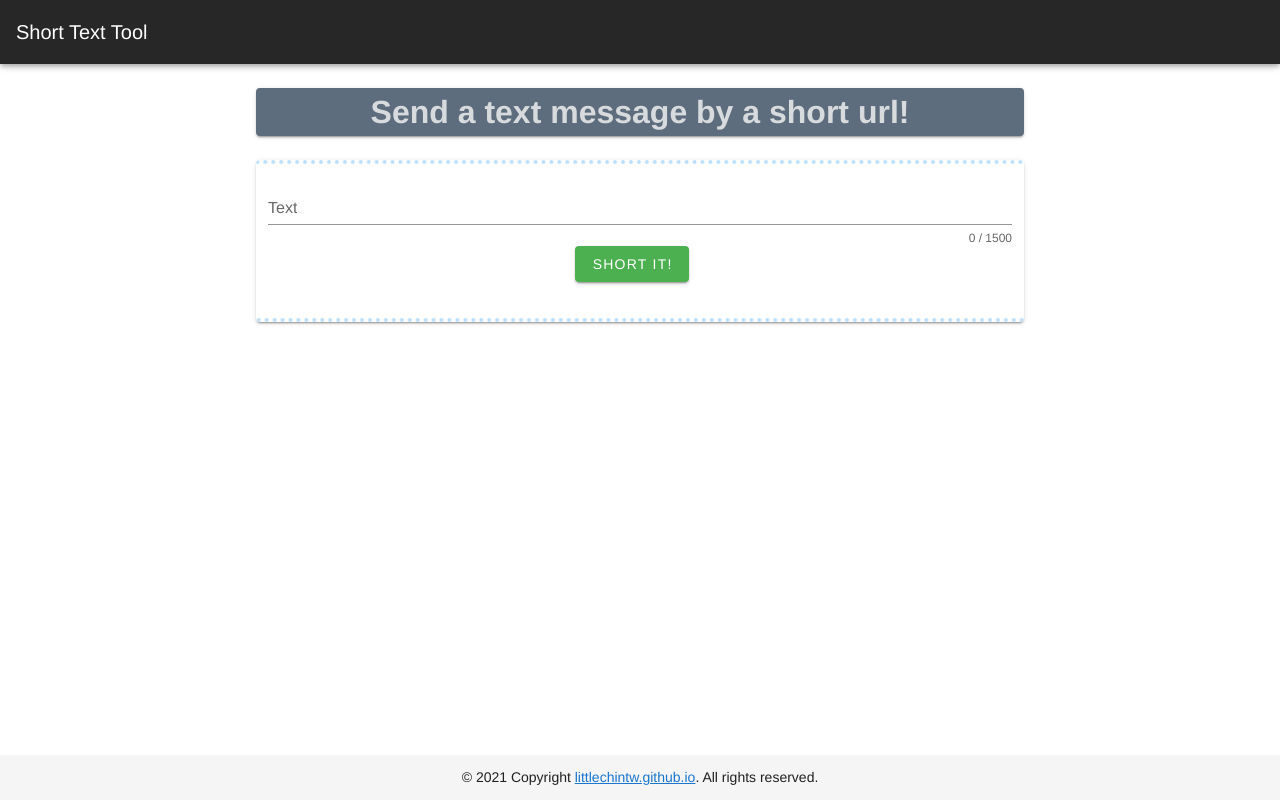
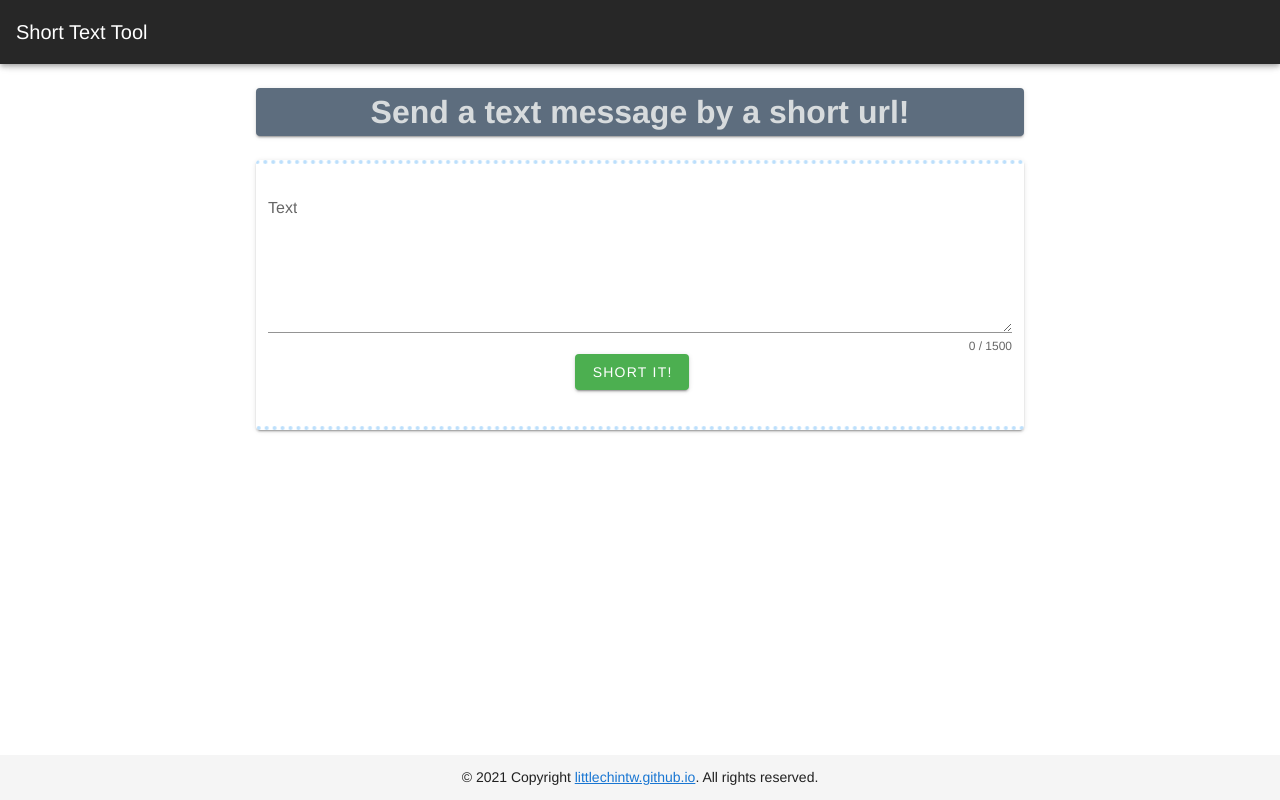
Before and after one commit to littlechintw/Short-Text-Tool, a Vue app: page / in a window 1280 px wide. Built offline with nearby package versions, Linux system fonts and the light colour scheme.

Commit message:
Update Home.vue

```diff
--- a/src/views/Home.vue
+++ b/src/views/Home.vue
@@ -36,13 +36,13 @@
               @submit="makeShort"
               onSubmit="return false;"
             >
-              <v-text-field
+              <v-textarea
                 v-model="text"
                 :rules="textRules"
                 counter
                 maxlength="1500"
                 label="Text"
-              ></v-text-field>
+              ></v-textarea>
 
               <v-btn
                 :disabled="!valid"
```
